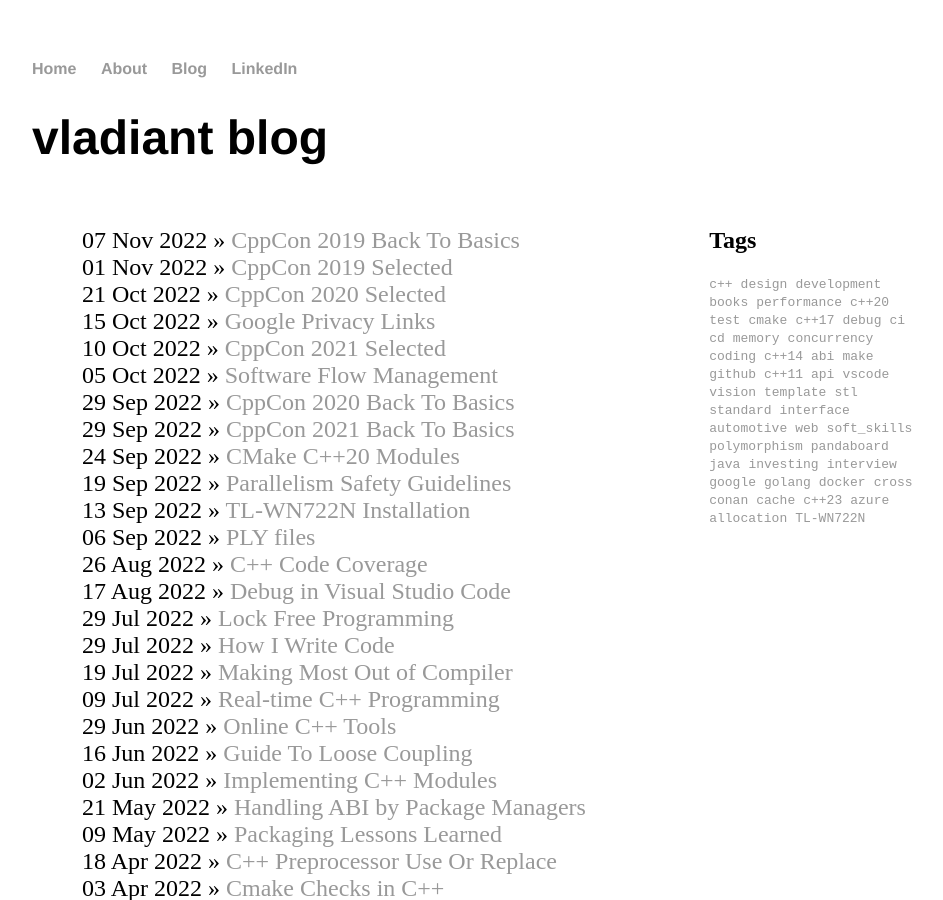
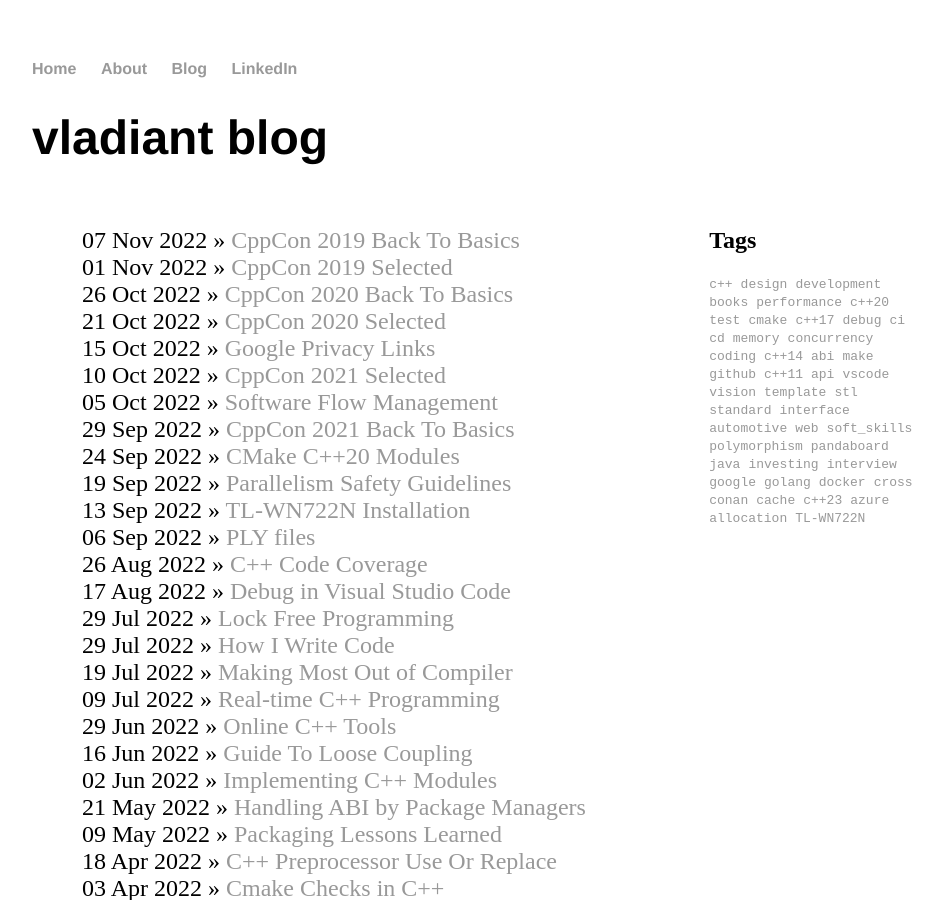
Before and after one commit to vladiant/vladiant.github.io, a Jekyll site: the page built from blog/index.html, in a window 1280 px wide and 900 px high. Shown: the whole window, without its empty margins (160-1103 px from the left). Built offline with Jekyll 4.4.1, drawn with Linux system fonts in a browser that asks for light colours.

```diff
--- a/_posts/2022-10-26-cppcon-2020-back-to-basics.md
+++ b/_posts/2022-10-26-cppcon-2020-back-to-basics.md
@@ -1,7 +1,7 @@
 ---
 layout: post
 title: "CppCon 2020 Back To Basics"
-date: 2022-09-29
+date: 2022-10-26
 tags: c++
 ---
 
```
